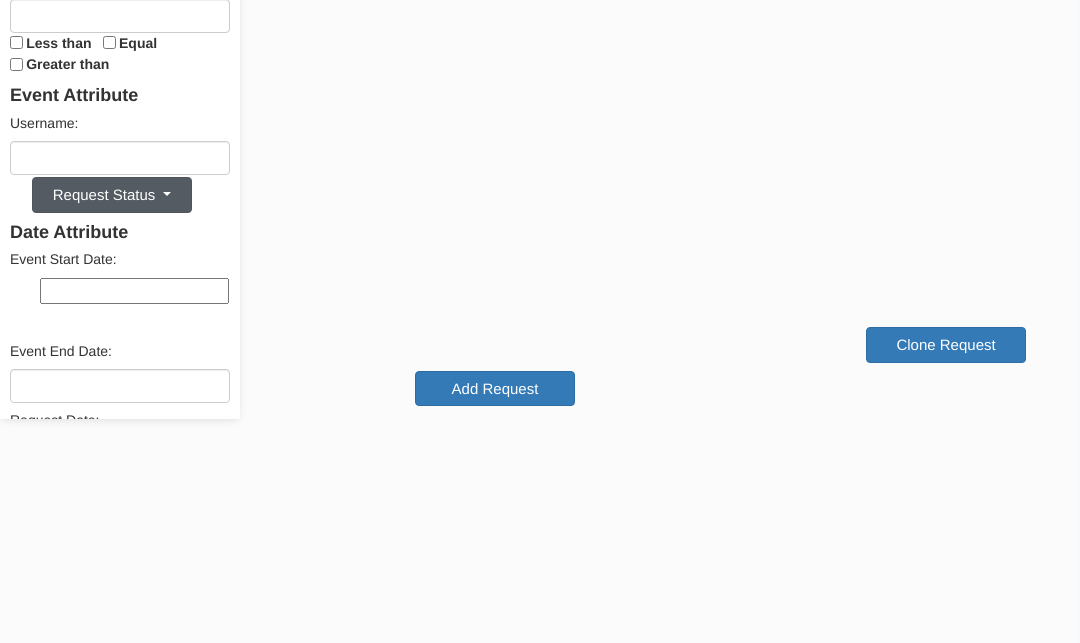
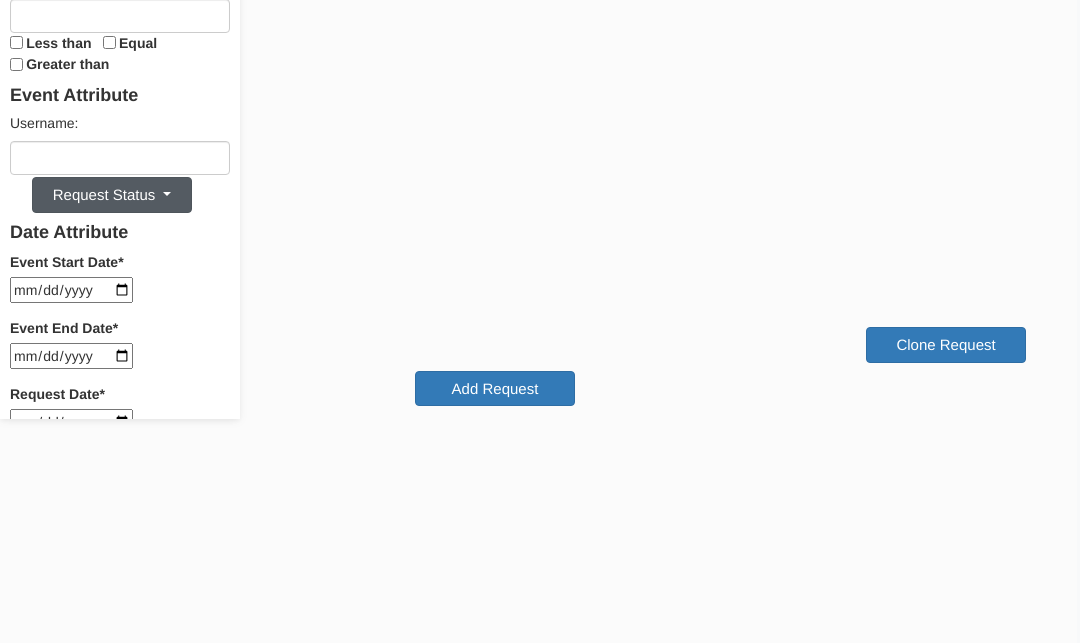
Before and after one commit to CS4311-Team-2/hard-drive-tracker-system, a Django app: template main/templates/main/maintainer_view_all_requests.html in a window 1280 px wide. Shown: the part 381-1024 px from the top of the page, without its empty margins (0-1080 px from the left). Run offline with Django 4.2, Linux system fonts and the light colour scheme; the template is opened without the code that fills it, so the values that code supplies are empty; some libraries are stand-ins or nearby versions.

Commit message:
Maintainer View All Requests
Fixed date picker

```diff
--- a/main/templates/main/maintainer_view_all_requests.html
+++ b/main/templates/main/maintainer_view_all_requests.html
@@ -189,19 +189,26 @@
 
                     <div class="date-attribute">
                         <h4><strong>Date Attribute</strong></h4>
-                        <h5>Event Start Date:</h5>
-                        <div class="container">
-                            <div class="col-xs-12">
-                              <input name="datetimepicker" />
-                              <p><span id="newDateSpan"></span><br><span id="oldDateSpan"></span></p>
-                            </div>
-                          </div>
-                        <h5>Event End Date:</h5>
-                        <input type="text" class="form-control">
-                        <h5>Request Date:</h5>
-                        <input type="text" class="form-control">
-                        <h5>Need Drive Due by Date:</h5>
-                        <input type="text" class="form-control">
+                        <div class="form-group">
+                            <label for="'startDate">Event Start Date<span>*</span></label>
+                            <input type="date" class="startDate" name="startDate"/>
+                            <i class="fas fa-calander-alt"></i>
+                        </div>
+                        <div class="form-group">
+                            <label for="'startDate">Event End Date<span>*</span></label>
+                            <input type="date" class="endDate" name="endDate"/>
+                            <i class="fas fa-calander-alt"></i>
+                        </div>
+                        <div class="form-group">
+                            <label for="'startDate">Request Date<span>*</span></label>
+                            <input type="date" class="endDate" name="endDate"/>
+                            <i class="fas fa-calander-alt"></i>
+                        </div>
+                        <div class="form-group">
+                            <label for="'startDate">Need Drive Due by Date<span>*</span></label>
+                            <input type="date" class="endDate" name="endDate"/>
+                            <i class="fas fa-calander-alt"></i>
+                        </div>
                     </div>
 
                     <div class="keyword-attribute">
@@ -212,43 +219,6 @@
 
                     <button type="submit" class="btn btn-primary" style="margin-left:10%;">Search</button>
                 </div>
-                <!-- <a
-                    href="#"
-                    class="list-group-item list-group-item-action py-2 ripple"
-                    aria-current="true"
-                >
-                    <i class="fas fa-tachometer-alt fa-fw me-3"></i><span>Main dashboard</span>
-                </a>
-                <a href="#" class="list-group-item list-group-item-action py-2 ripple active">
-                    <i class="fas fa-chart-area fa-fw me-3"></i><span>Webiste traffic</span>
-                </a>
-                <a href="#" class="list-group-item list-group-item-action py-2 ripple"
-                    ><i class="fas fa-lock fa-fw me-3"></i><span>Password</span></a
-                >
-                <a href="#" class="list-group-item list-group-item-action py-2 ripple"
-                    ><i class="fas fa-chart-line fa-fw me-3"></i><span>Analytics</span></a
-                >
-                <a href="#" class="list-group-item list-group-item-action py-2 ripple">
-                    <i class="fas fa-chart-pie fa-fw me-3"></i><span>SEO</span>
-                </a>
-                <a href="#" class="list-group-item list-group-item-action py-2 ripple"
-                    ><i class="fas fa-chart-bar fa-fw me-3"></i><span>Orders</span></a
-                >
-                <a href="#" class="list-group-item list-group-item-action py-2 ripple"
-                    ><i class="fas fa-globe fa-fw me-3"></i><span>International</span></a
-                >
-                <a href="#" class="list-group-item list-group-item-action py-2 ripple"
-                    ><i class="fas fa-building fa-fw me-3"></i><span>Partners</span></a
-                >
-                <a href="#" class="list-group-item list-group-item-action py-2 ripple"
-                    ><i class="fas fa-calendar fa-fw me-3"></i><span>Calendar</span></a
-                >
-                <a href="#" class="list-group-item list-group-item-action py-2 ripple"
-                    ><i class="fas fa-users fa-fw me-3"></i><span>Users</span></a
-                >
-                <a href="#" class="list-group-item list-group-item-action py-2 ripple"
-                    ><i class="fas fa-money-bill fa-fw me-3"></i><span>Sales</span></a
-                > -->
                 </div>
             </div>
             </nav>
```
